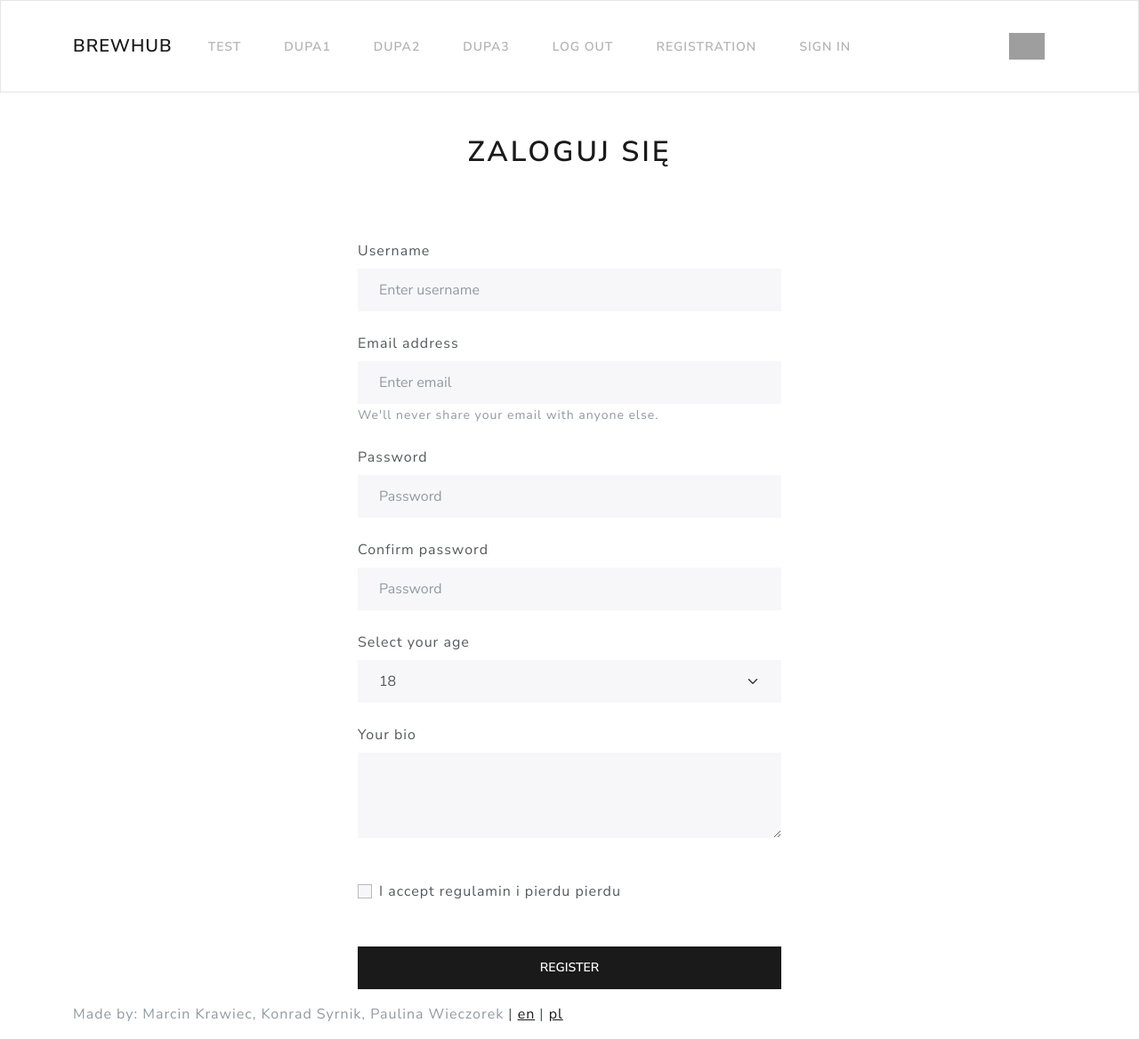
After one commit to marcin-kraviec/brewhub, a Flask app: page /login in a window 1280 px wide. The commit adds this page. Shown: the whole page at 89% size. Run offline with Flask 2, Linux system fonts and the light colour scheme; some libraries are stand-ins or nearby versions; grey boxes are pictures that could not be loaded.

Commit message:
Add some new .html files

```diff
--- /dev/null
+++ b/brewhub/templates/base.html
@@ -0,0 +1,71 @@
+<!DOCTYPE html>
+<html lang="en">
+
+    <head>
+        {%- block head %}
+        <meta charset="UTF-8">
+        <title>{% block title %}{{ title|default("Brewhub", true) }}{% endblock title %}</title>
+        <link rel="stylesheet" href="https://cdn.jsdelivr.net/npm/bootswatch@5.1.3/dist/lux/bootstrap.min.css">
+        <script src="https://cdn.jsdelivr.net/npm/bootstrap@5.0.2/dist/js/bootstrap.bundle.min.js"></script>
+        {%- endblock head %}
+    </head>
+
+
+    <body>
+
+        {% block navbar %}
+        <nav class="navbar navbar-expand-lg navbar-light bg-light">
+          <div class="container">
+              <a class="navbar-brand" href="#">Brewhub</a>
+              <button class="navbar-toggler" type="button" data-toggle="collapse"
+                    data-target="#navbarNav" aria-controls="navbarNav" aria-expanded="false"
+                    aria-label="Toggle navigation">
+                  <span class="navbar-toggler-icon"></span>
+              </button>
+              <div class="collapse navbar-collapse" id="navbarNav">
+              <ul class="navbar-nav me-auto mb-2 mb-lg-0">
+                <li class="nav-item active">
+                  <a class="nav-link" href="/test">Test</a>
+                </li>
+                <li class="nav-item active">
+                  <a class="nav-link" href="/guestbook">Dupa1</a>
+                </li>
+                <li class="nav-item active">
+                  <a class="nav-link" href="/chat">Dupa2</a>
+                </li>
+                <li class="nav-item active">
+                  <a class="nav-link" href="/admin">Dupa3</a>
+                </li>
+                <li class="nav-item active">
+                  <a class="nav-link" href="/logout">Log out</a>
+                </li>
+                <li class="nav-item active">
+                  <a class="nav-link" href="/register">Registration</a>
+                </li>
+                <li class="nav-item active">
+                  <a class="nav-link" href="/login">Sign in</a>
+                </li>
+              </ul>
+              <button type="button" class="btn btn-light"><img src="https://www.ordinatrix.com/wp-content/uploads/2018/06/user.png" style="max-height: 40px; max-width: 40px;"></button>
+              </div>
+          </div>
+        </nav>
+        {%- endblock navbar %}
+
+        {% block body -%}
+          {% block content -%}
+          {%- endblock content %}
+          {% block scripts %}
+          {%- endblock scripts %}
+        {%- endblock body %}
+
+        <div class="container">
+        <footer class="footer mt-auto py-3" style="background-color: white; position: absolute; bottom: auto;">
+            <span class="text-muted">Made by: Marcin Krawiec, Konrad Syrnik, Paulina Wieczorek</span>
+            | <a href="?lang=en">en</a>
+            | <a href="?lang=pl">pl</a>
+        </footer>
+        </div>
+
+    </body>
+</html>
--- a/brewhub/templates/index.html
+++ b/brewhub/templates/index.html
@@ -1 +1 @@
-<h1>HOME</h1>
+{% extends "base.html" %}
--- /dev/null
+++ b/brewhub/templates/login.html
@@ -0,0 +1,52 @@
+{% extends "base.html" %}
+
+{% block content %}
+<div class="container">
+    <div class="page-header py-5">
+        <h1 style="text-align: center">Zaloguj się</h1>
+    </div>
+</div>
+<div class="container" style="max-width: 500px;">
+    <form>
+      <fieldset>
+        <div class="form-group">
+          <label for="exampleInputEmail1" class="form-label mt-4">Username</label>
+          <input class="form-control" placeholder="Enter username">
+        </div>
+        <div class="form-group">
+          <label for="exampleInputEmail1" class="form-label mt-4">Email address</label>
+          <input type="email" class="form-control" id="exampleInputEmail1" aria-describedby="emailHelp" placeholder="Enter email">
+          <small id="emailHelp" class="form-text text-muted">We'll never share your email with anyone else.</small>
+        </div>
+        <div class="form-group">
+          <label for="exampleInputPassword1" class="form-label mt-4">Password</label>
+          <input type="password" class="form-control" placeholder="Password">
+        </div>
+        <div class="form-group">
+          <label for="exampleInputPassword1" class="form-label mt-4">Confirm password</label>
+          <input type="password" class="form-control" placeholder="Password">
+        </div>
+        <div class="form-group">
+          <label for="exampleSelect1" class="form-label mt-4">Select your age</label>
+          <select class="form-select" id="exampleSelect1">
+            <option>18</option><option>19</option><option>20</option><option>21</option><option>22</option><option>23</option><option>24</option><option>25</option><option>26</option><option>27</option><option>28</option><option>29</option><option>30</option>
+            <option>31</option><option>32</option><option>33</option><option>34</option><option>35</option><option>36</option><option>37</option><option>38</option><option>39</option><option>40</option><option>41</option><option>42</option><option>43</option>
+            <option>44</option><option>45</option><option>46</option><option>47</option><option>48</option><option>49</option><option>50</option><option>51</option><option>52</option><option>53</option><option>54</option><option>55</option><option>56</option>
+          </select>
+        </div>
+        <div class="form-group">
+          <label for="exampleTextarea" class="form-label mt-4">Your bio</label>
+          <textarea class="form-control" id="exampleTextarea" rows="3"></textarea>
+        </div>
+        <div class="form-check py-5">
+          <input class="form-check-input" type="checkbox" value="" id="flexCheckDefault">
+          <label class="form-check-label" for="flexCheckDefault">
+          I accept regulamin i pierdu pierdu
+          </label>
+        </div>
+        <button type="submit" class="btn btn-primary" style="width: 100%" >Register</button>
+      </fieldset>
+    </form>
+</div>
+
+{% endblock %}
--- a/brewhub/views.py
+++ b/brewhub/views.py
@@ -1,11 +1,18 @@
 from flask import Blueprint, render_template
 
 views = Blueprint('views', __name__)
+
 
 @views.route('/')
 def home():
     return render_template('index.html')
 
+
 @views.route('/test')
 def test():
     return render_template('test.html')
+
+
+@views.route('/login')
+def login():
+    return render_template('login.html')
```
Also changed, not shown: brewhub/__init__.py (+11 -2 lines), brewhub/templates/404.html (added, +22 -0 lines), brewhub/templates/500.html (added, +21 -0 lines), app.py (line endings or trailing spaces).
